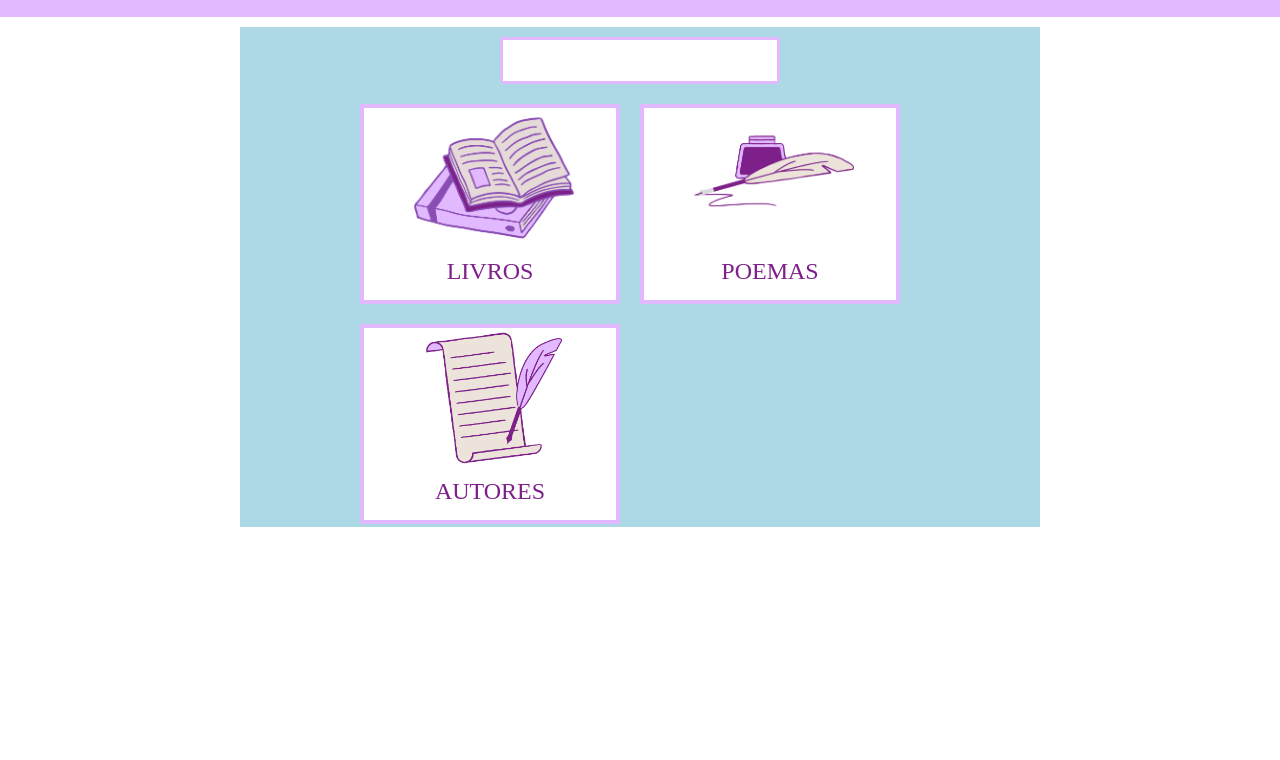
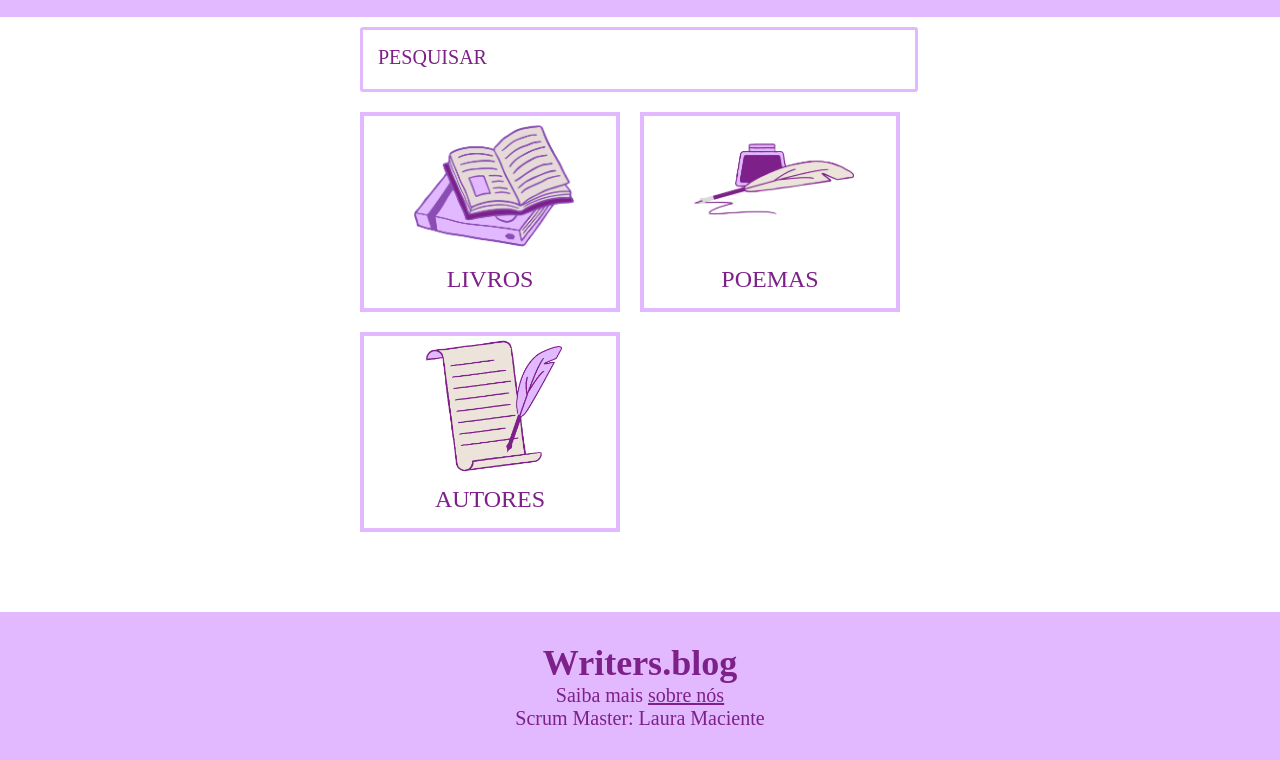
Before and after one commit to 1mxthxs/writers_blog, a plain HTML site: page index.html in a window 1280 px wide. Shown: the part 73-833 px from the top of the page. Before the commit the page ends 800 px from the top, so only its background shows below. Drawn offline with Linux system fonts and the light colour scheme.

Commit message:
Completed

```diff
--- a/index.html
+++ b/index.html
@@ -21,11 +21,12 @@
                 <img src="templates/images/profile-img.png" alt="profile-img">
             </div>
         </header>
-        <div class="main-home">
 
-            <form class="home-search" action="">
-                <input type="search" name="home-searchbar" id="home-searchbar">
-            </form>
+
+        <form class="home-search" action="">
+            <input type="search" name="home-searchbar" id="home-searchbar" placeholder="PESQUISAR">
+        </form>
+            <div class="main-home">
             <div class="home-menu">
                 <div class="home-menu-itens">
                     <div class="itens-img">
@@ -53,7 +54,11 @@
                 </div>
             </div>
         </div>
-
+        <footer>
+            <h1>Writers.blog</h1>
+            <p>Saiba mais <a href="#">sobre nós</a></p>
+            <p>Scrum Master: Laura Maciente</p>
+        </footer>
     </main>
 </body>
 </html>
--- a/templates/css/styles.css
+++ b/templates/css/styles.css
@@ -3,6 +3,7 @@
     padding: 0;
     box-sizing: border-box;
     color: var(--colorSecondary);
+    font-family: 'Times New Roman', Times, serif;
 }
 :root{
     --colorPrimary: #E2B9FF;
@@ -55,24 +56,30 @@ header{
     min-width: 240px;
     max-width: 800px;
     height: 500px;
-
-    background-color: lightblue;
 }
 
 .home-search{
     display: block;
+    margin: auto;
+    padding: 10px 22px 0px 20px;
     min-width: 200px;
-    max-width: 1200px;
+    max-width: 600px;
 }
 #home-searchbar{
     border: 3px solid var(--colorPrimary);
     border-radius: 3px;
     display: block;
     margin: auto;
-    padding: 6px 10px;
-    height: 47px;
-    width: 50%;
+    padding: 6px 15px;
+    height: 65px;
+    width: 100%;
 }
+#home-searchbar::-webkit-input-placeholder{
+    font-family: 'Times New Roman', Times, serif;
+    font-size: 20px;
+    color: var(--colorSecondary);
+}
+
 #home-searchbar:focus{
     outline: none;
 }
@@ -94,7 +101,7 @@ header{
 }
 
 .home-menu{
-    margin: 20px auto;
+    margin: auto;
     min-width: 350px;
     max-width: 940px;
     display: grid;
@@ -130,3 +137,19 @@ header{
     font-size: 24px;
     text-align: center;
 }
+
+footer{
+    width: 100%;
+    background-color: var(--colorPrimary);
+    padding: 30px;
+    text-align: center;
+}
+footer u{
+    text-decoration: underline;
+}
+footer h1{
+    font-size: 36px;
+}
+footer p{
+    font-size: 20px;
+}
```
